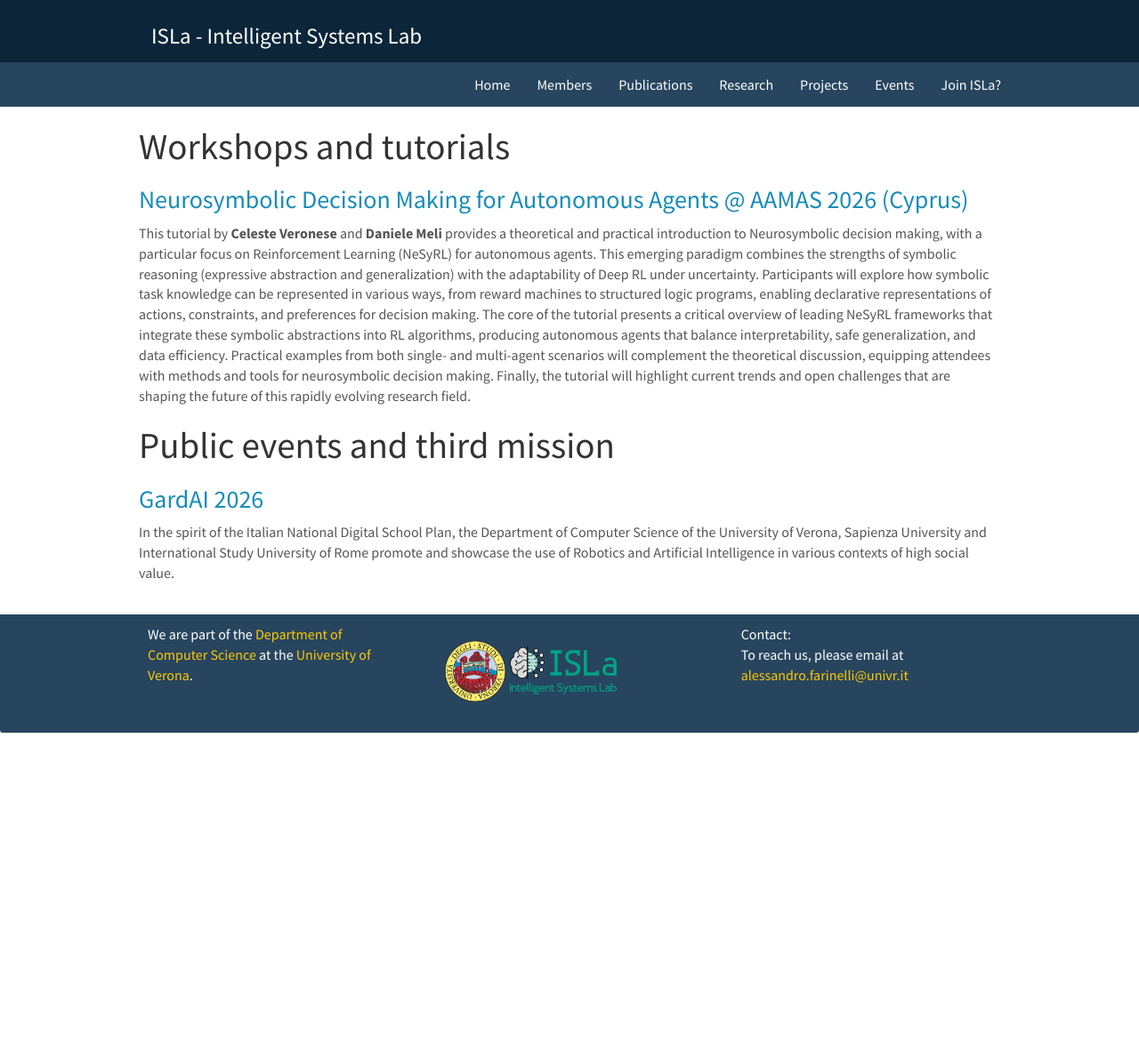
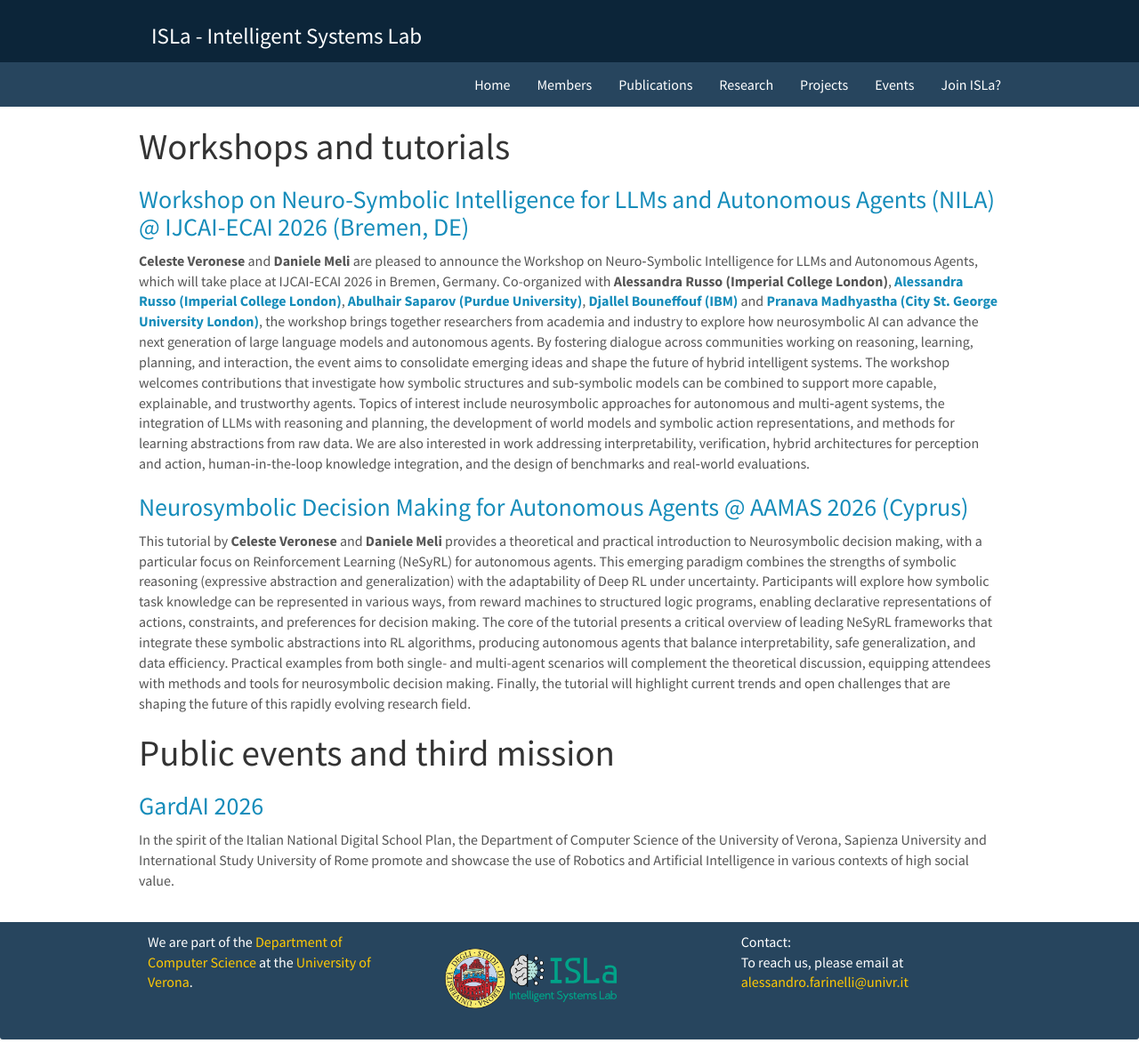
Before and after one commit to Isla-lab/Isla-lab.github.io, a Jekyll site: the page built from _pages/events.md, in a window 1280 px wide. Shown: the whole page at 89% size. Built offline with Jekyll 4.4.1, drawn with Linux system fonts in a browser that asks for light colours; nearby versions of some CDN libraries; before the commit the page ends 900 px from its top, so only the background shows below that.

Commit message:
Add workshop details for NILA at IJCAI-ECAI 2026
Added details about the Workshop on Neuro-Symbolic Intelligence for LLMs and Autonomous Agents at IJCAI-ECAI 2026, including topics of interest and contributions.

```diff
--- a/_pages/events.md
+++ b/_pages/events.md
@@ -8,6 +8,11 @@ permalink: /events/
 
 # Workshops and tutorials
 
+### [Workshop on Neuro-Symbolic Intelligence for LLMs and Autonomous Agents (NILA) @ IJCAI-ECAI 2026 (Bremen, DE)](https://sites.google.com/view/nila-workshop-ijcai-2026/home?authuser=0)
+
+**Celeste Veronese** and **Daniele Meli** are pleased to announce the Workshop on Neuro‑Symbolic Intelligence for LLMs and Autonomous Agents, which will take place at IJCAI‑ECAI 2026 in Bremen, Germany. Co-organized with **Alessandra Russo (Imperial College London)**, **[Alessandra Russo (Imperial College London)](https://profiles.imperial.ac.uk/a.russo)**, **[Abulhair Saparov (Purdue University)](https://asaparov.org/)**, **[Djallel Bouneffouf (IBM)](https://www.linkedin.com/in/djallel-bouneffouf-981b4b15/)** and **[Pranava Madhyastha (City St. George University London)](https://pmadhyastha.github.io/)**, the workshop brings together researchers from academia and industry to explore how neurosymbolic AI can advance the next generation of large language models and autonomous agents. By fostering dialogue across communities working on reasoning, learning, planning, and interaction, the event aims to consolidate emerging ideas and shape the future of hybrid intelligent systems.
+The workshop welcomes contributions that investigate how symbolic structures and sub‑symbolic models can be combined to support more capable, explainable, and trustworthy agents. Topics of interest include neurosymbolic approaches for autonomous and multi‑agent systems, the integration of LLMs with reasoning and planning, the development of world models and symbolic action representations, and methods for learning abstractions from raw data. We are also interested in work addressing interpretability, verification, hybrid architectures for perception and action, human‑in‑the‑loop knowledge integration, and the design of benchmarks and real‑world evaluations.
+
 ### [Neurosymbolic Decision Making for Autonomous Agents @ AAMAS 2026 (Cyprus)](https://sites.google.com/view/aamas2026-nesy-tutorial/)
 
 This tutorial by **Celeste Veronese** and **Daniele Meli** provides a theoretical and practical introduction to Neurosymbolic decision making, with a particular focus on Reinforcement Learning (NeSyRL) for autonomous agents. This emerging paradigm combines the strengths of symbolic reasoning (expressive abstraction and generalization) with the adaptability of Deep RL under uncertainty. Participants will explore how symbolic task knowledge can be represented in various ways, from reward machines to structured logic programs, enabling declarative representations of actions, constraints, and preferences for decision making. The core of the tutorial presents a critical overview of leading NeSyRL frameworks that integrate these symbolic abstractions into RL algorithms, producing autonomous agents that balance interpretability, safe generalization, and data efficiency. Practical examples from both single- and multi-agent scenarios will complement the theoretical discussion, equipping attendees with methods and tools for neurosymbolic decision making. Finally, the tutorial will highlight current trends and open challenges that are shaping the future of this rapidly evolving research field.
```
